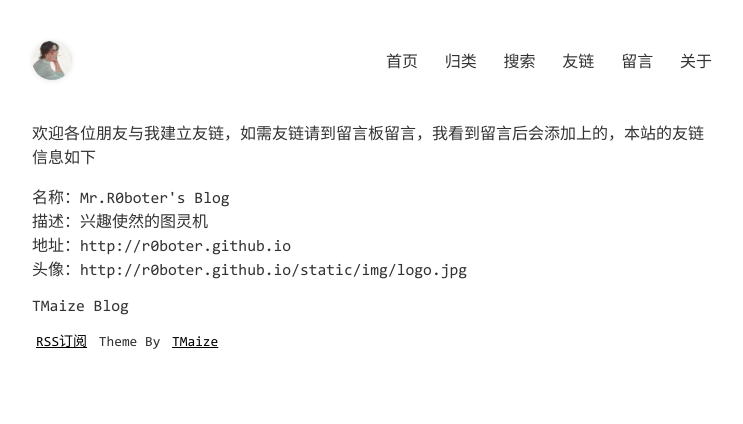
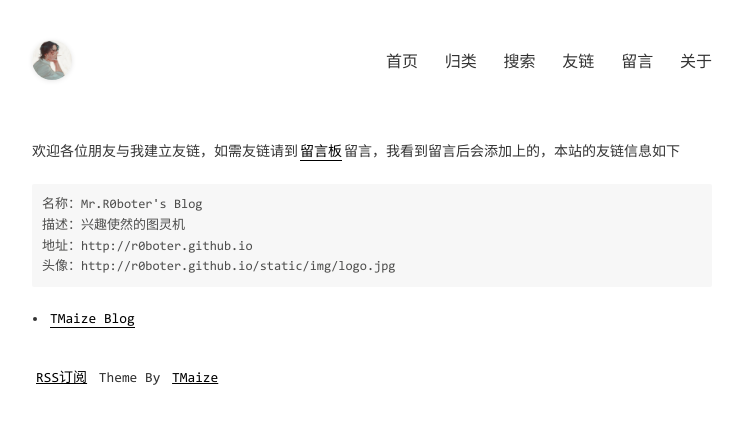
Before and after one commit to R0boter/R0boter.github.io, a Jekyll site: the page built from pages/links.md, in a window 1280 px wide. Shown: the top 424 px of the page, without its empty margins (268-1011 px from the left). Built offline with Jekyll 4.4.1, drawn with Linux system fonts in a browser that asks for light colours.

Commit message:
修改样式

```diff
--- a/_layouts/page.html
+++ b/_layouts/page.html
@@ -3,8 +3,10 @@
 {% include head.html -%}
 <body ondragstart="return false;">
 {% include header.html -%}
-<div class="post">
+<div class="page page-post">
+  <div class="post">
     {{ content }}
+  </div>
 </div>
 {% include footer.html -%}
 {% include script.html -%}
```
